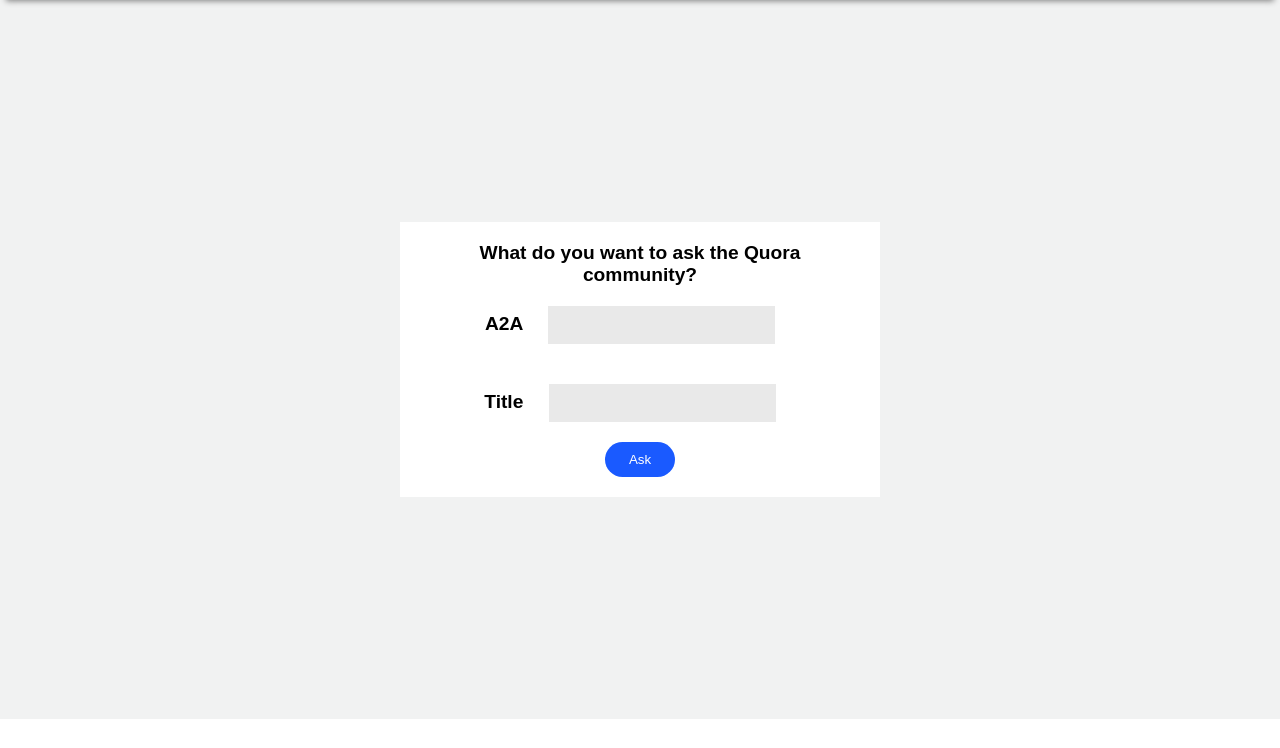
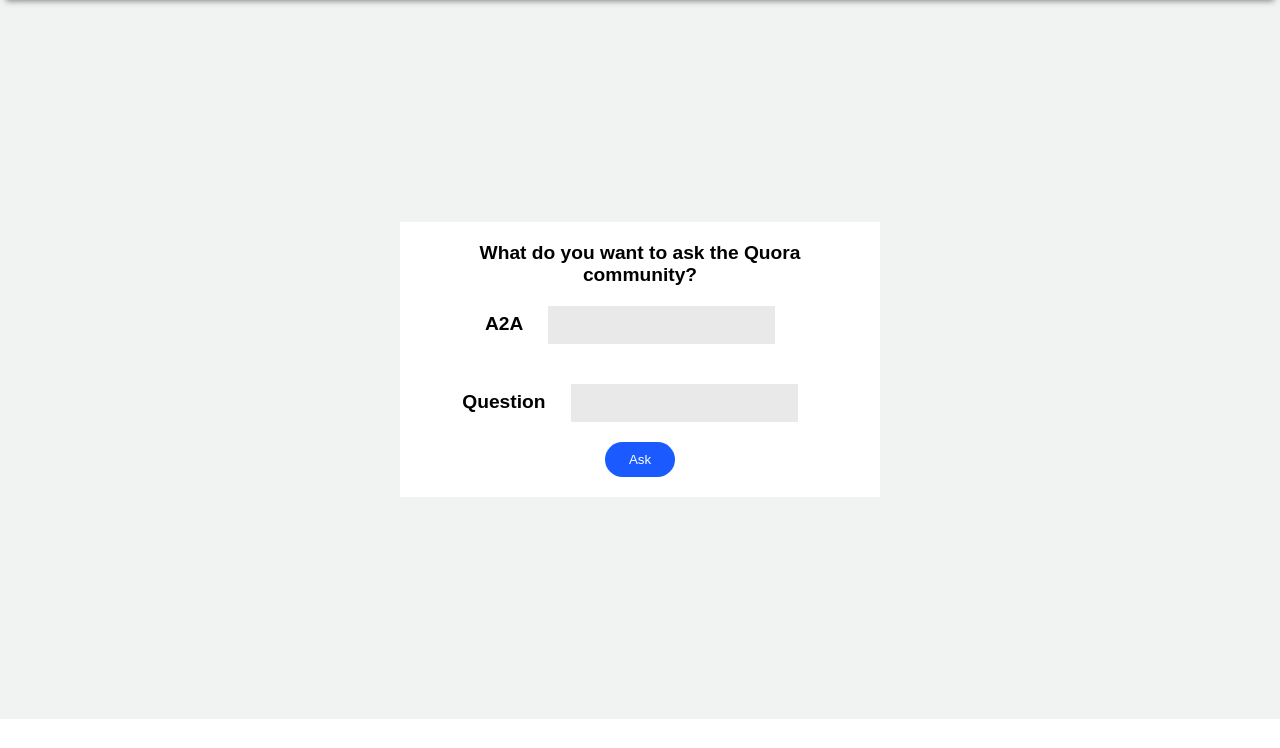
Before and after one commit to Aditya-Mallick/quora_clone, a Django app: page /ask/ in a window 1280 px wide. Shown: the part 52-800 px from the top of the page. Run offline with Django 4.2, Linux system fonts and the light colour scheme; parts of the project's set-up code (start-up, migrations or seed data) failed here and were passed over.

Commit message:
Fine Tuning

```diff
--- a/base/templates/base/ask.html
+++ b/base/templates/base/ask.html
@@ -16,7 +16,7 @@
         <input type="text" name="a2a" class="ques-input" />
       </div>
       <div class="answer-form">
-        <label for="ques">Title</label>
+        <label for="ques">Question</label>
         <input type="text" name="ques" class="ques-input" />
       </div>
       <div class="answer-form">
```
Also changed, not shown: static/images/images/login.png (added).
